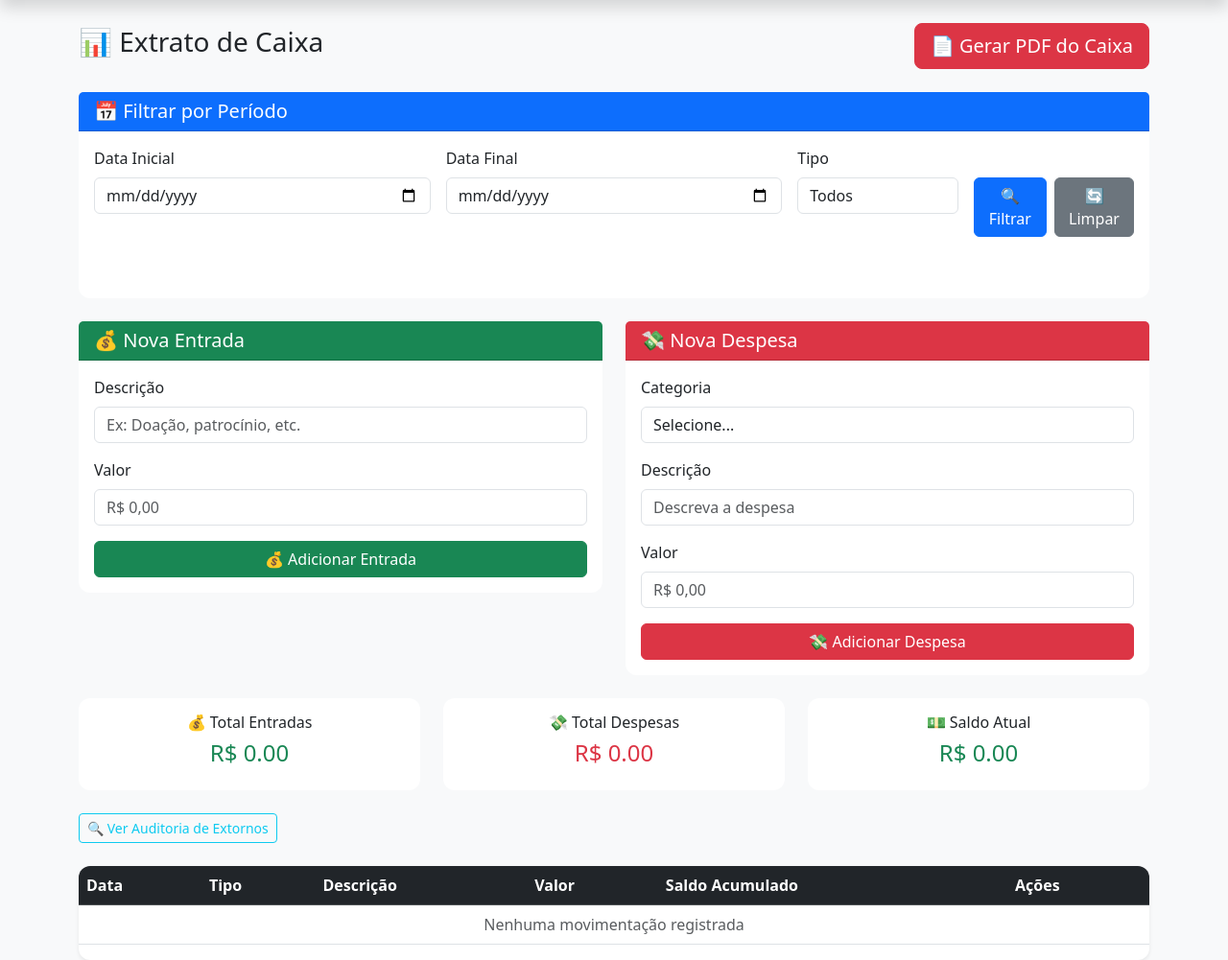
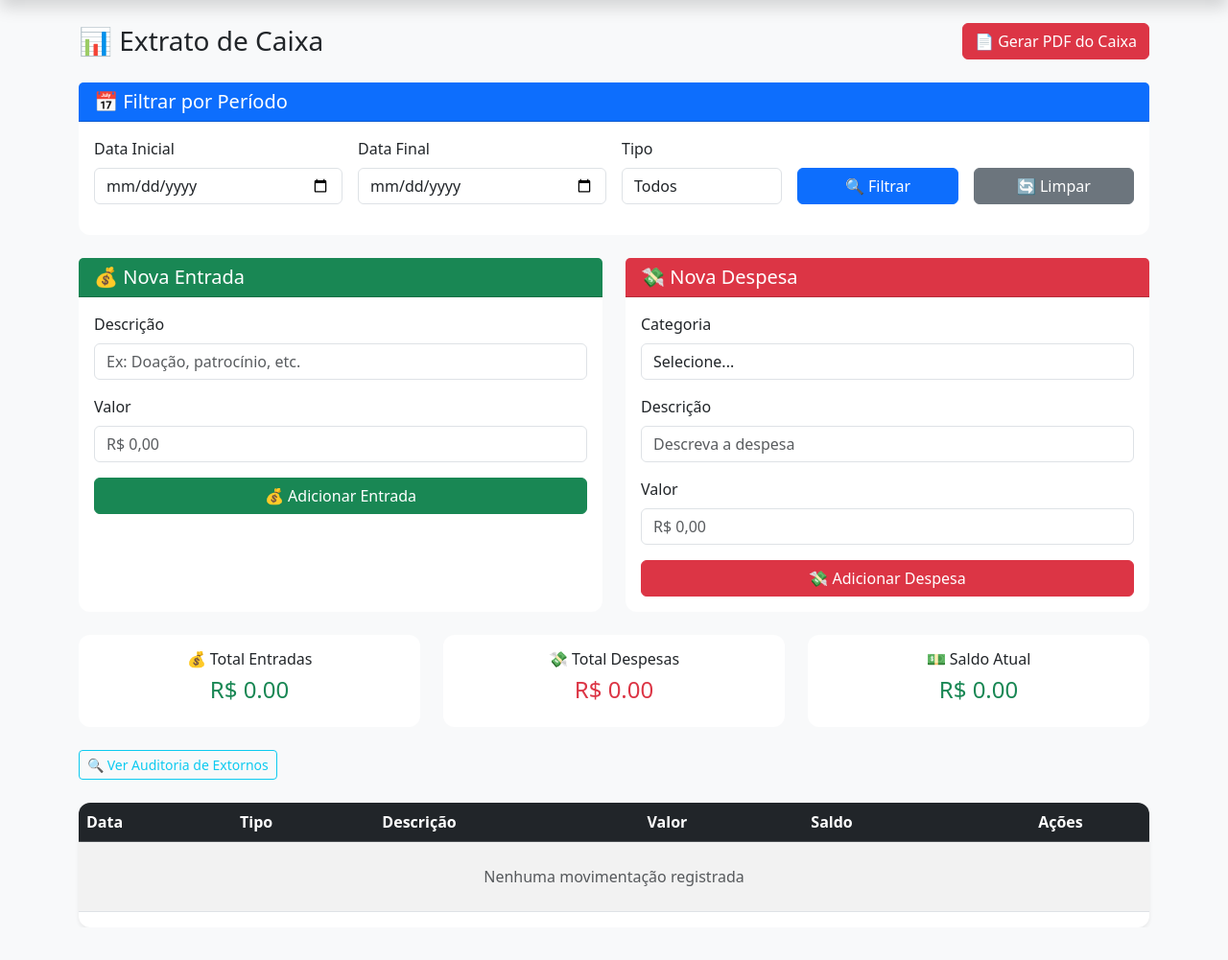
Before and after one commit to Evaldo-hub/associacaoufpa, a Flask app: page /financeiro in a window 1280 px wide. Shown: the part 84-1085 px from the top of the page at 96% size. After the commit the page ends 1035 px from the top, so only its background shows below. Run offline with Flask 3, Linux system fonts and the light colour scheme; a user stored in the database is signed in; data that the repository does not hold is empty.

Commit message:
Add files via upload

```diff
--- a/templates/financeiro.html
+++ b/templates/financeiro.html
@@ -1,11 +1,14 @@
 {% extends "base.html" %}
 
 {% block content %}
-<div class='d-flex justify-content-between align-items-center mb-4'>
-  <h3>📊 Extrato de Caixa</h3>
-  <a href='/pdf-caixa' class='btn btn-danger btn-lg'>
-    📄 Gerar PDF do Caixa
-  </a>
+<!-- Cabeçalho Responsivo -->
+<div class='d-flex flex-column flex-md-row justify-content-between align-items-md-center mb-4'>
+  <h3 class='mb-3 mb-md-0'>📊 Extrato de Caixa</h3>
+  <div class='d-flex flex-column flex-sm-row gap-2'>
+    <a href='/pdf-caixa' class='btn btn-danger flex-fill flex-sm-grow-0'>
+      📄 Gerar PDF do Caixa
+    </a>
+  </div>
 </div>
 
 <!-- Filtro por Período -->
@@ -15,17 +18,17 @@
   </div>
   <div class='card-body'>
     <form method='get' action='/financeiro' class='row g-3'>
-      <div class='col-md-4'>
+      <div class='col-12 col-md-3'>
         <label class='form-label'>Data Inicial</label>
         <input type='date' name='data_inicio' class='form-control'
                value='{{ filtros.data_inicio or "" }}'>
       </div>
-      <div class='col-md-4'>
+      <div class='col-12 col-md-3'>
         <label class='form-label'>Data Final</label>
         <input type='date' name='data_fim' class='form-control'
                value='{{ filtros.data_fim or "" }}'>
       </div>
-      <div class='col-md-2'>
+      <div class='col-12 col-md-2'>
         <label class='form-label'>Tipo</label>
         <select name='tipo' class='form-control'>
           <option value=''>Todos</option>
@@ -33,20 +36,24 @@
           <option value='despesas' {% if filtros.tipo == 'despesas' %}selected{% endif %}>Apenas Despesas</option>
         </select>
       </div>
-      <div class='col-md-2'>
-        <label class='form-label'>&nbsp;</label>
-        <div class='d-flex gap-2'>
-          <button type='submit' class='btn btn-primary'>
+      <div class='col-6 col-md-2'>
+        <label class='form-label d-md-none'>&nbsp;</label>
+        <div class='d-flex gap-2 h-100 align-items-end'>
+          <button type='submit' class='btn btn-primary flex-fill'>
             🔍 Filtrar
           </button>
-          <a href='/financeiro' class='btn btn-secondary'>
+        </div>
+      </div>
+      <div class='col-6 col-md-2'>
+        <label class='form-label d-md-none'>&nbsp;</label>
+        <div class='d-flex gap-2 h-100 align-items-end'>
+          <a href='/financeiro' class='btn btn-secondary flex-fill'>
             🔄 Limpar
           </a>
         </div>
       </div>
-      <div class='col-md-4'>
-        <label class='form-label'>&nbsp;</label>
-        <div class='d-flex gap-2'>
+      <div class='col-12 mt-3'>
+        <div class='d-flex justify-content-center justify-content-md-start'>
           {% if filtros.data_inicio or filtros.data_fim or filtros.tipo %}
           <a href='/pdf-caixa-periodo?data_inicio={{ filtros.data_inicio or "" }}&data_fim={{ filtros.data_fim or "" }}&tipo={{ filtros.tipo or "" }}'
              class='btn btn-danger'>
@@ -62,8 +69,8 @@
 <!-- Formulários de Lançamento -->
 {% if current_user.is_admin() %}
 <div class='row mb-4'>
-  <div class='col-md-6'>
-    <div class='card border-success'>
+  <div class='col-12 col-lg-6 mb-3 mb-lg-0'>
+    <div class='card border-success h-100'>
       <div class='card-header bg-success text-white'>
         <h5 class='mb-0'>💰 Nova Entrada</h5>
       </div>
@@ -87,8 +94,8 @@
     </div>
   </div>
 
-  <div class='col-md-6'>
-    <div class='card border-danger'>
+  <div class='col-12 col-lg-6'>
+    <div class='card border-danger h-100'>
       <div class='card-header bg-danger text-white'>
         <h5 class='mb-0'>💸 Nova Despesa</h5>
       </div>
@@ -130,24 +137,24 @@
 
 <!-- Resumo Financeiro -->
 <div class='row mb-4'>
-  <div class='col-md-4'>
-    <div class='card border-success'>
+  <div class='col-12 col-sm-6 col-lg-4 mb-3 mb-lg-0'>
+    <div class='card border-success h-100'>
       <div class='card-body text-center'>
         <h6 class='card-title'>💰 Total Entradas</h6>
         <h4 class='text-success'>R$ {{ "%.2f"|format(total_entradas) }}</h4>
       </div>
     </div>
   </div>
-  <div class='col-md-4'>
-    <div class='card border-danger'>
+  <div class='col-12 col-sm-6 col-lg-4 mb-3 mb-lg-0'>
+    <div class='card border-danger h-100'>
       <div class='card-body text-center'>
         <h6 class='card-title'>💸 Total Despesas</h6>
         <h4 class='text-danger'>R$ {{ "%.2f"|format(total_despesas) }}</h4>
       </div>
     </div>
   </div>
-  <div class='col-md-4'>
-    <div class='card {% if saldo_atual >= 0 %}border-success{% else %}border-danger{% endif %}'>
+  <div class='col-12 col-sm-12 col-lg-4'>
+    <div class='card {% if saldo_atual >= 0 %}border-success{% else %}border-danger{% endif %} h-100'>
       <div class='card-body text-center'>
         <h6 class='card-title'>💵 Saldo Atual</h6>
         <h4 class='{% if saldo_atual >= 0 %}text-success{% else %}text-danger{% endif %}'>
@@ -169,52 +176,62 @@
 
 <!-- Extrato Detalhado -->
 <div class='table-responsive bg-white shadow-sm'>
-  <table class='table table-hover'>
+  <table class='table table-hover table-striped'>
     <thead class='table-dark'>
       <tr>
-        <th>Data</th>
+        <th class='d-none d-md-table-cell'>Data</th>
         <th>Tipo</th>
-        <th>Descrição</th>
+        <th class='d-none d-lg-table-cell'>Descrição</th>
         <th>Valor</th>
-        <th>Saldo Acumulado</th>
-        <th>Ações</th>
+        <th class='d-none d-md-table-cell'>Saldo</th>
+        <th class='text-center'>Ações</th>
       </tr>
     </thead>
     <tbody>
       {% for item in movimentacoes %}
       <tr>
-        <td>{{ item.mov.data.strftime('%d/%m/%Y') }}</td>
+        <td class='d-none d-md-table-cell'>{{ item.mov.data.strftime('%d/%m/%Y') }}</td>
         <td>
           {% if item.mov.tipo == 'MENSALIDADE' %}
-            <span class="badge bg-success">Mensalidade</span>
+            <span class="badge bg-success">Mens</span>
           {% elif item.mov.tipo == 'PARTIDA' %}
-            <span class="badge bg-info">Partida</span>
+            <span class="badge bg-info">Jogo</span>
           {% elif item.mov.tipo == 'ENTRADA' %}
-            <span class="badge bg-primary">Entrada</span>
+            <span class="badge bg-primary">Entr</span>
           {% else %}
-            <span class="badge bg-danger">Despesa</span>
+            <span class="badge bg-danger">Desp</span>
           {% endif %}
         </td>
-        <td>{{ item.mov.descricao }}</td>
+        <td class='d-none d-lg-table-cell'>{{ item.mov.descricao }}</td>
         <td class='{% if item.mov.tipo == "DESPESA" %}text-danger{% else %}text-success{% endif %}'>
           {% if item.mov.tipo == "DESPESA" %}-{% endif %}R$ {{ "%.2f"|format(item.mov.valor) }}
         </td>
-        <td class='{% if item.saldo_acumulado < 0 %}text-danger{% else %}text-success{% endif %}'>
+        <td class='d-none d-md-table-cell {% if item.saldo_acumulado < 0 %}text-danger{% else %}text-success{% endif %}'>
           R$ {{ "%.2f"|format(item.saldo_acumulado) }}
         </td>
-        <td>
+        <td class='text-center'>
           {% if item.mov.tipo != 'MENSALIDADE' and item.mov.tipo != 'PARTIDA' %}
           <button type="button" class="btn btn-sm btn-danger"
                   data-bs-toggle="modal"
                   data-bs-target="#modalExtorno{{ item.mov.id }}">
-            🗑️ Extornar
+            🗑️
           </button>
           {% endif %}
         </td>
       </tr>
+      <!-- Versão mobile da linha -->
+      <tr class='d-md-none'>
+        <td colspan='6' class='p-2 bg-light'>
+          <div class='small text-muted'>
+            <strong>Data:</strong> {{ item.mov.data.strftime('%d/%m/%Y') }}<br>
+            <strong>Descrição:</strong> {{ item.mov.descricao }}<br>
+            <strong>Saldo:</strong> <span class='{% if item.saldo_acumulado < 0 %}text-danger{% else %}text-success{% endif %}'>R$ {{ "%.2f"|format(item.saldo_acumulado) }}</span>
+          </div>
+        </td>
+      </tr>
       {% else %}
       <tr>
-        <td colspan="6" class="text-center text-muted">Nenhuma movimentação registrada</td>
+        <td colspan="6" class="text-center text-muted py-4">Nenhuma movimentação registrada</td>
       </tr>
       {% endfor %}
     </tbody>
```
